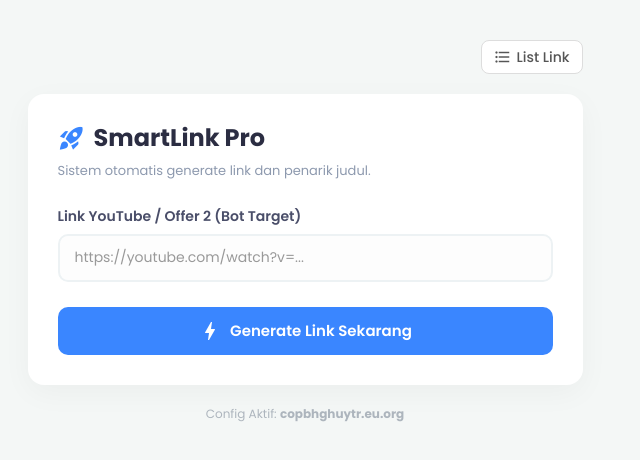
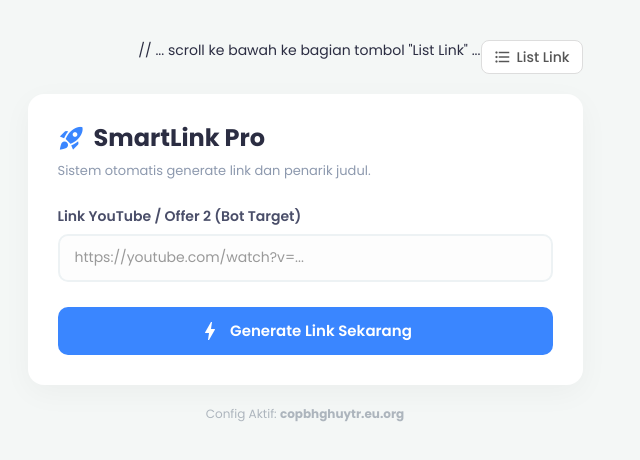
Before and after one commit to hyein89/botlink, a Next.js app: page /admin in a window 1280 px wide. Shown: the top 460 px of the page, without its empty margins (335-975 px from the left). Built offline with nearby package versions, Linux system fonts and the light colour scheme.

Commit message:
Update page.js

```diff
--- a/app/admin/page.js
+++ b/app/admin/page.js
@@ -2,7 +2,7 @@
 import { useState } from 'react';
 // Narik file config.js dari folder luar (root)
 import { appConfig } from '../../config.js';
-
+import Link from 'next/link'; // Taruh di baris atas sendiri
 export default function AdminPage() {
   const [loading, setLoading] = useState(false);
   const [result, setResult] = useState(null);
@@ -111,10 +111,11 @@
 
           <div className="row" style={{ marginBottom: '20px' }}>
             <div className="col-md-6 col-md-offset-3 col-sm-8 col-sm-offset-2" style={{ display: 'flex', justifyContent: 'flex-end' }}>
-              <button className="btn btn-default" style={{ borderRadius: '8px', fontWeight: '500', display: 'flex', alignItems: 'center', gap: '5px', border: '1px solid #ddd', color: '#555' }}>
-                <span className="material-icons notranslate" translate="no" style={{ fontSize: '18px' }}>format_list_bulleted</span>
-                List Link
-              </button>
+              // ... scroll ke bawah ke bagian tombol "List Link" ...
+<Link href="/list" className="btn btn-default" style={{ borderRadius: '8px', fontWeight: '500', display: 'flex', alignItems: 'center', gap: '5px', border: '1px solid #ddd', color: '#555', textDecoration: 'none' }}>
+   <span className="material-icons notranslate" translate="no" style={{ fontSize: '18px' }}>format_list_bulleted</span>
+   List Link
+</Link>
             </div>
           </div>
 
```
